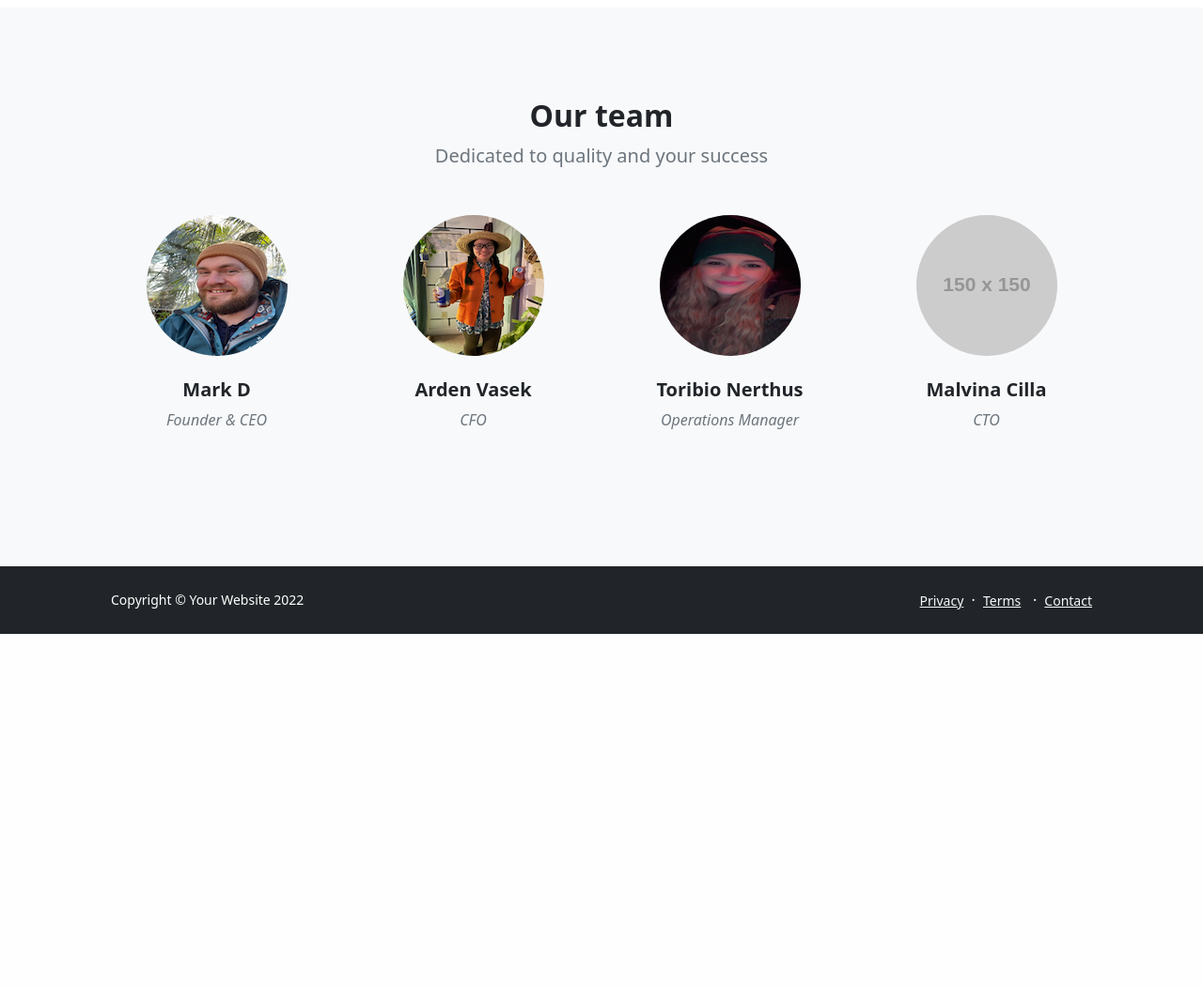
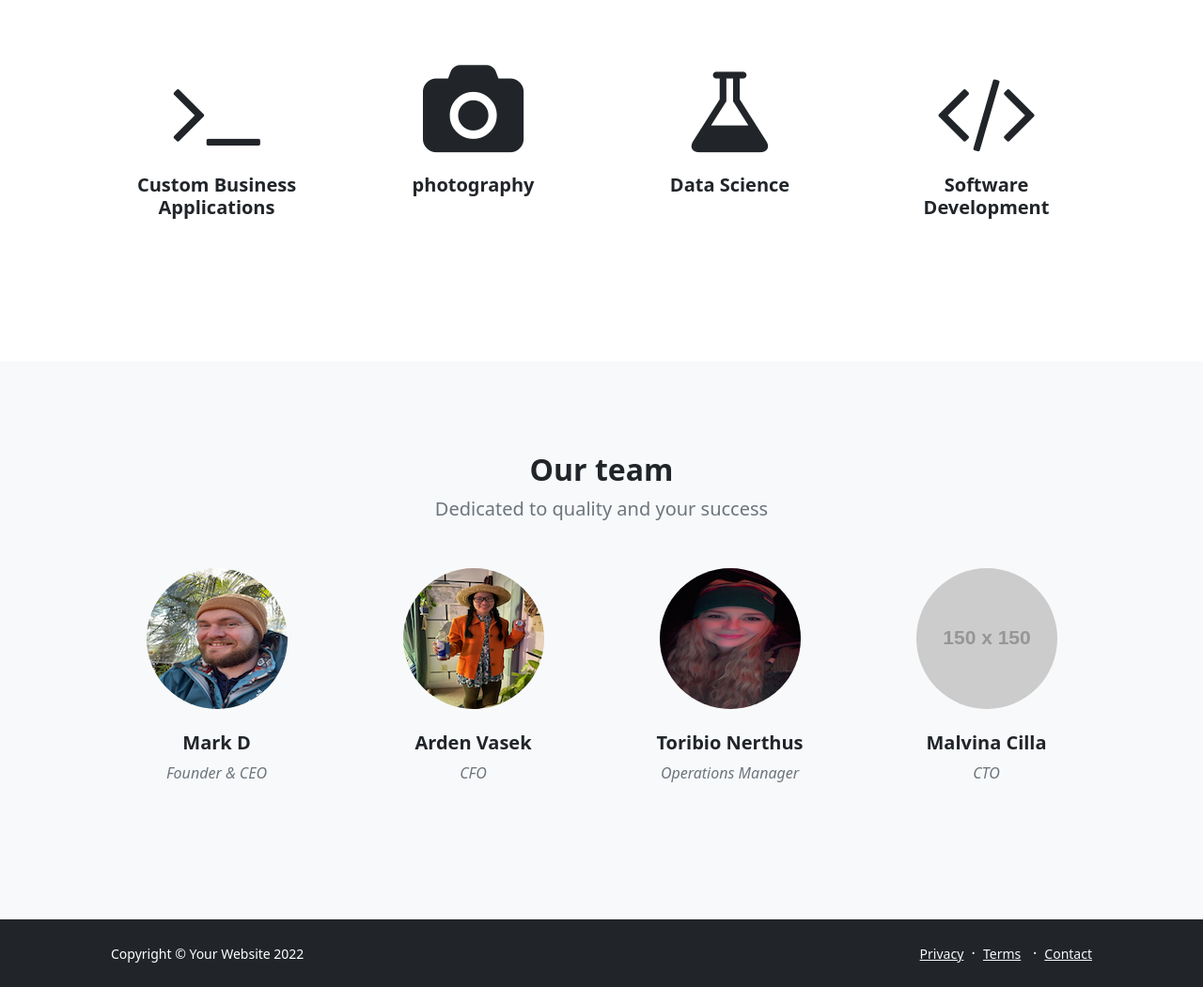
Before and after one commit to mdomeracki231994/mcdev_com, a Django app: page /about/ in a window 1280 px wide. Shown: the part 1560-2611 px from the top of the page at 94% size. Before the commit the page ends 2235 px from the top, so only its background shows below. Run offline with Django 4.2, Linux system fonts and the light colour scheme; grey boxes labelled with a size stand in for pictures from a placeholder-image service; some libraries are stand-ins or nearby versions.

Commit message:
Add icons for service

```diff
--- /dev/null
+++ b/static/css/site_style.css
@@ -0,0 +1,6 @@
+/*Icon styles*/
+#icon{
+    font-size: 100px;
+    margin-top: 10px;
+    padding-top: 10px;
+}
--- a/templates/about/index.html
+++ b/templates/about/index.html
@@ -26,14 +26,65 @@
             </div>
         </div>
     </section>
-    <!-- About section two-->
-    <section class="py-5">
+    <!-- Services section-->
+        <section class="py-5">
         <div class="container px-5 my-5">
-            <div class="row gx-5 align-items-center">
-                <div class="col-lg-6 order-first order-lg-last"><img class="img-fluid rounded mb-5 mb-lg-0" src="{% static 'images/about_page_images/computer-767776_640.jpeg' %}" alt="..." /></div>
-                <div class="col-lg-6">
-                    <h2 class="fw-bolder">Growth &amp; beyond</h2>
-                    <p class="lead fw-normal text-muted mb-0">Lorem ipsum dolor sit amet consectetur adipisicing elit. Iusto est, ut esse a labore aliquam beatae expedita. Blanditiis impedit numquam libero molestiae et fugit cupiditate, quibusdam expedita, maiores eaque quisquam.</p>
+            <div class="text-center">
+                <h2 class="fw-bolder">Services</h2>
+                <p class="lead fw-normal text-muted mb-5">Dedicated to quality and your success</p>
+            </div>
+            <div class="row gx-5 row-cols-1 row-cols-sm-2 row-cols-xl-4 justify-content-center">
+                <div class="col mb-5 mb-5 mb-xl-0">
+                    <div class="text-center">
+                        <i class="fa fa-laptop" id="icon"></i>
+                        <h5 class="fw-bolder pt-3">Web development</h5>
+                    </div>
+                </div>
+                <div class="col mb-5 mb-5 mb-xl-0">
+                    <div class="text-center">
+                        <i class="fab fa-audible" id="icon"></i>
+                        <h5 class="fw-bolder pt-3">Web Design</h5>
+                    </div>
+                </div>
+                <div class="col mb-5 mb-5 mb-sm-0">
+                    <div class="text-center">
+                        <i class="fa fa-graduation-cap" id="icon"></i>
+                        <h5 class="fw-bolder pt-3">Business Intelligence </h5>
+                    </div>
+                </div>
+                <div class="col mb-5">
+                    <div class="text-center">
+                        <i class="fa fa-facebook-square" aria-hidden="true" id="icon"></i>
+                        <h5 class="fw-bolder pt-3">Social Media Marketing</h5>
+                    </div>
+                </div>
+            </div>
+        </div>
+         <div class="container px-5 my-5">
+            <div class="row gx-5 row-cols-1 row-cols-sm-2 row-cols-xl-4 justify-content-center">
+                <div class="col mb-5 mb-5 mb-xl-0">
+                    <div class="text-center">
+                        <i class="fa fa-terminal" aria-hidden="true" id="icon"></i>
+                        <h5 class="fw-bolder pt-3">Custom Business Applications</h5>
+                    </div>
+                </div>
+                <div class="col mb-5 mb-5 mb-xl-0">
+                    <div class="text-center">
+                        <i class="fa fa-camera" aria-hidden="true" id="icon"></i>
+                        <h5 class="fw-bolder pt-3">photography</h5>
+                    </div>
+                </div>
+                <div class="col mb-5 mb-5 mb-sm-0">
+                    <div class="text-center">
+                        <i class="fa fa-flask" aria-hidden="true" id="icon"></i>
+                        <h5 class="fw-bolder pt-3">Data Science</h5>
+                    </div>
+                </div>
+                <div class="col mb-5">
+                    <div class="text-center">
+                        <i class="fa fa-code" aria-hidden="true" id="icon"></i>
+                        <h5 class="fw-bolder pt-3">Software Development</h5>
+                    </div>
                 </div>
             </div>
         </div>
--- a/templates/base.html
+++ b/templates/base.html
@@ -10,15 +10,18 @@
     <link rel="icon" type="image/x-icon" href="assets/favicon.ico" />
     <!-- Bootstrap icons-->
     <link href="https://cdn.jsdelivr.net/npm/bootstrap-icons@1.5.0/font/bootstrap-icons.css" rel="stylesheet" />
+    <<link rel="stylesheet" href="https://cdnjs.cloudflare.com/ajax/libs/font-awesome/4.7.0/css/font-awesome.min.css">
     <!-- Core theme CSS (includes Bootstrap)-->
     {% load static %}
     <link href="{% static 'css/style.css' %}" rel="stylesheet" />
+    <link href="{% static 'css/site_style.css' %}" rel="stylesheet">
+
 </head>
 <body>
             <!-- Navigation-->
     <nav class="navbar navbar-expand-lg navbar-dark bg-dark">
         <div class="container px-5">
-            <a class="navbar-brand" href="{% url "home" %}">Start Bootstrap</a>
+            <a class="navbar-brand" href="{% url "home" %}">Blue Tree Concepts</a>
             <button class="navbar-toggler" type="button" data-bs-toggle="collapse" data-bs-target="#navbarSupportedContent" aria-controls="navbarSupportedContent" aria-expanded="false" aria-label="Toggle navigation"><span class="navbar-toggler-icon"></span></button>
             <div class="collapse navbar-collapse" id="navbarSupportedContent">
                 <ul class="navbar-nav ms-auto mb-2 mb-lg-0">
@@ -50,5 +53,7 @@
         <script src="https://cdn.jsdelivr.net/npm/bootstrap@5.1.3/dist/js/bootstrap.bundle.min.js"></script>
         <!-- Core theme JS-->
         <script src="js/scripts.js"></script>
+        <script src="https://kit.fontawesome.com/5191d9cdf0.js" crossorigin="anonymous"></script>
+
 </body>
 </html>
```
